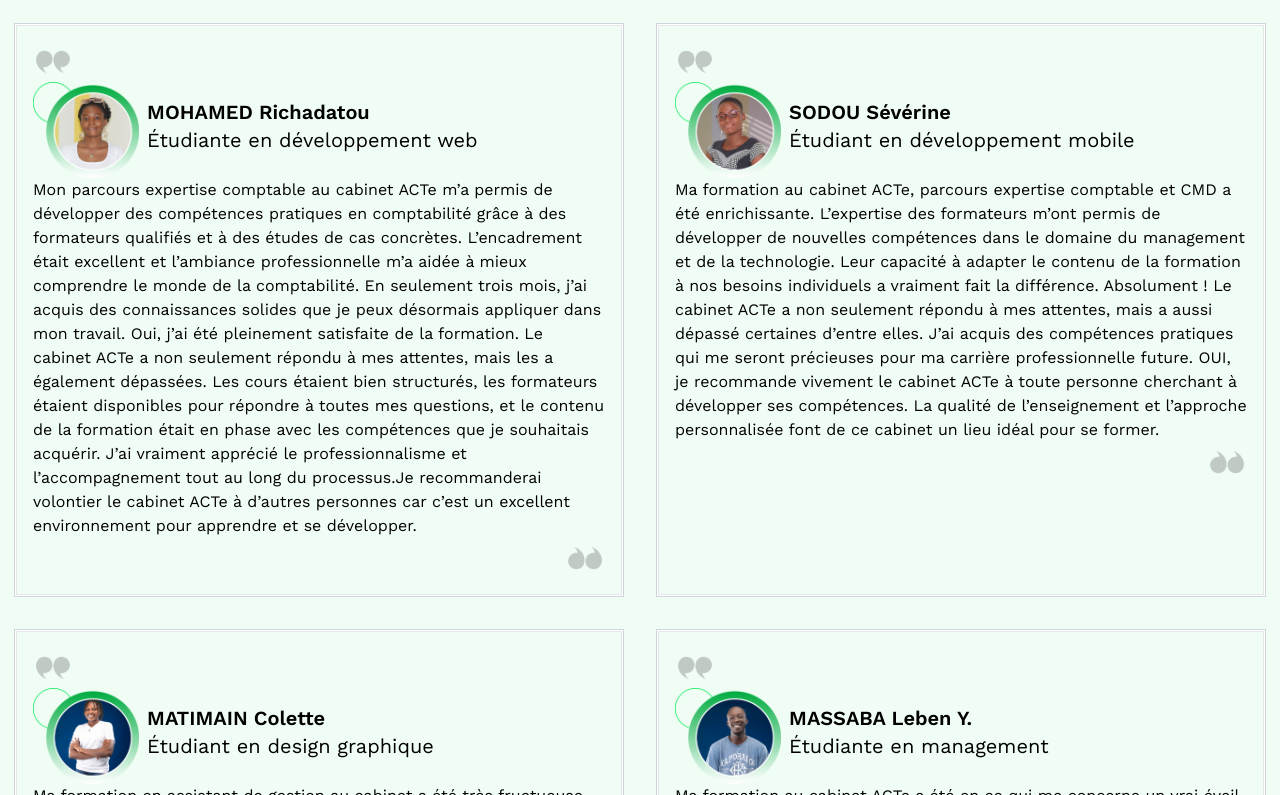
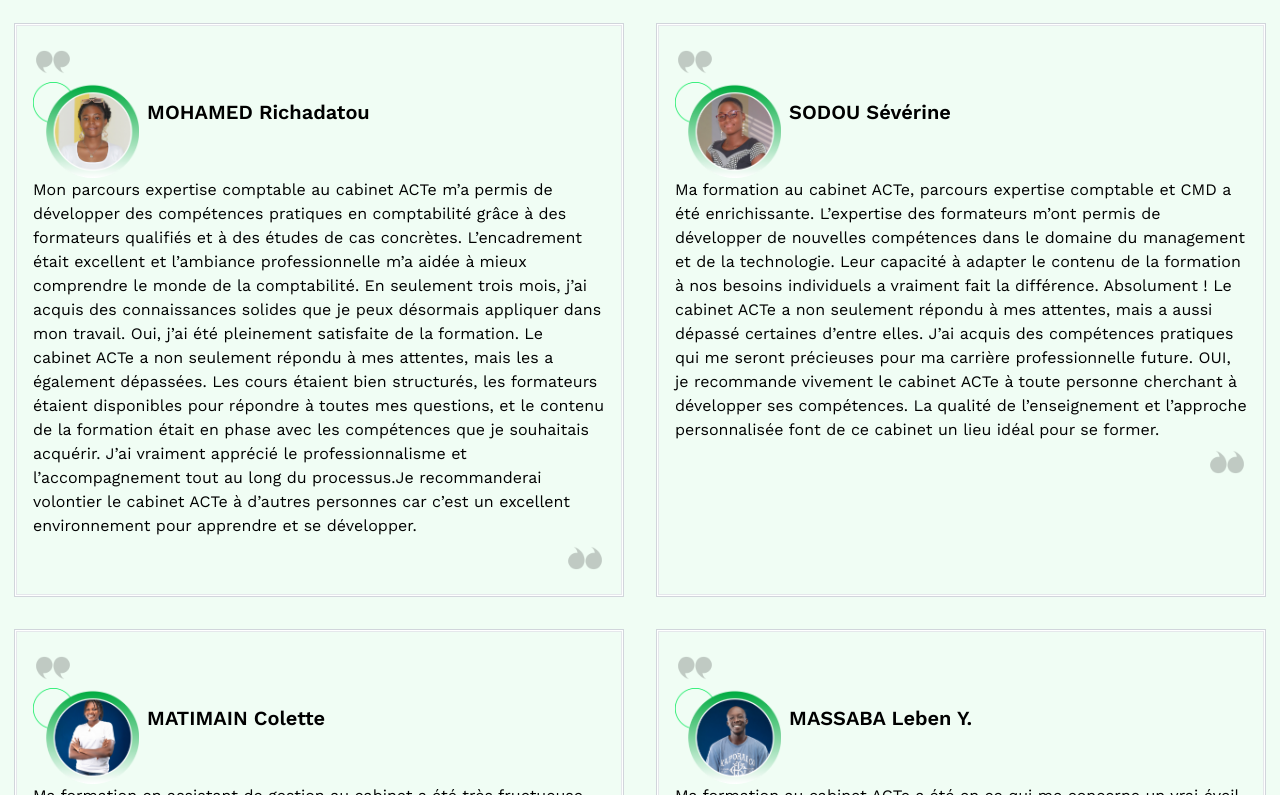
Before and after one commit to MnD3v/cabinet-acte, a Next.js app: page / in a window 1280 px wide. Shown: the part 3505-4300 px from the top of the page. Built offline with nearby package versions, Linux system fonts and the light colour scheme; a web font is replaced by a local one.

Commit message:
sans domaine

```diff
--- a/src/app/components/temoignages.tsx
+++ b/src/app/components/temoignages.tsx
@@ -83,12 +83,7 @@
                                     whileInView="show"
                                     viewport={{ once: true }}
                                     className='font-semibold text-xl font-roboto text-e_orange pt-4' >{element.nom}</motion.h2>
-                                <motion.p
-                                    variants={Animations.scale({ duration: 0.7, })}
-                                    initial="hidden"
-                                    whileInView="show"
-                                    viewport={{ once: true }}
-                                    className=' text-[#000000] text-xl font-roboto'>{element.domaine}</motion.p>
+
                              </div>
                                 </div>
                                 <motion.p
```
